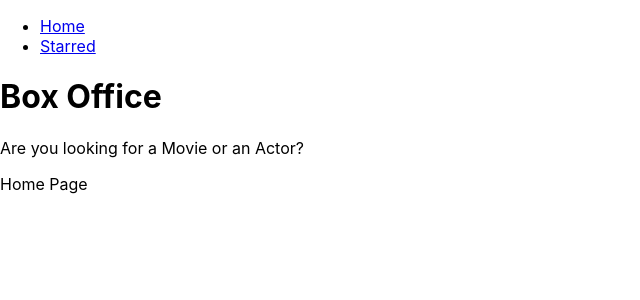
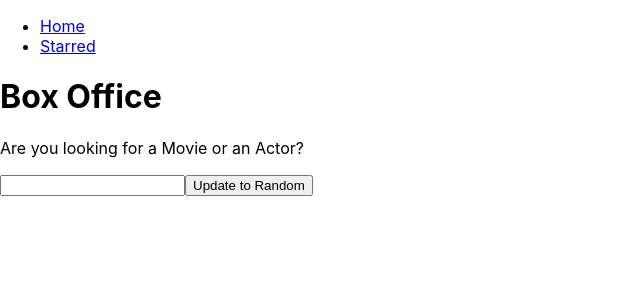
Before and after one commit to kashyapTanvay/box-office, a React (Create React App) app: page / in a window 1280 px wide. Shown: the top 300 px of the page, without its empty margins (0-640 px from the left). Built offline with nearby package versions, Linux system fonts and the light colour scheme.

Commit message:
input and button added

```diff
--- a/src/pages/Home.jsx
+++ b/src/pages/Home.jsx
@@ -1,7 +1,27 @@
-import { Link } from 'react-router-dom';
+import { useState } from 'react';
 
 const Home = () => {
-  return <div>Home Page</div>;
+  const [inputValue, setInputValue] = useState('');
+  console.log(inputValue);
+
+  const onInputChange = ev => {
+    setInputValue(ev.target.value);
+  };
+
+  return (
+    <div>
+      <div>{inputValue}</div>
+      <input type="text" value={inputValue} onChange={onInputChange} />
+      <button
+        type="button"
+        onClick={() => {
+          setInputValue('Tanvay');
+        }}
+      >
+        Update to Random
+      </button>
+    </div>
+  );
 };
 
 export default Home;
```
